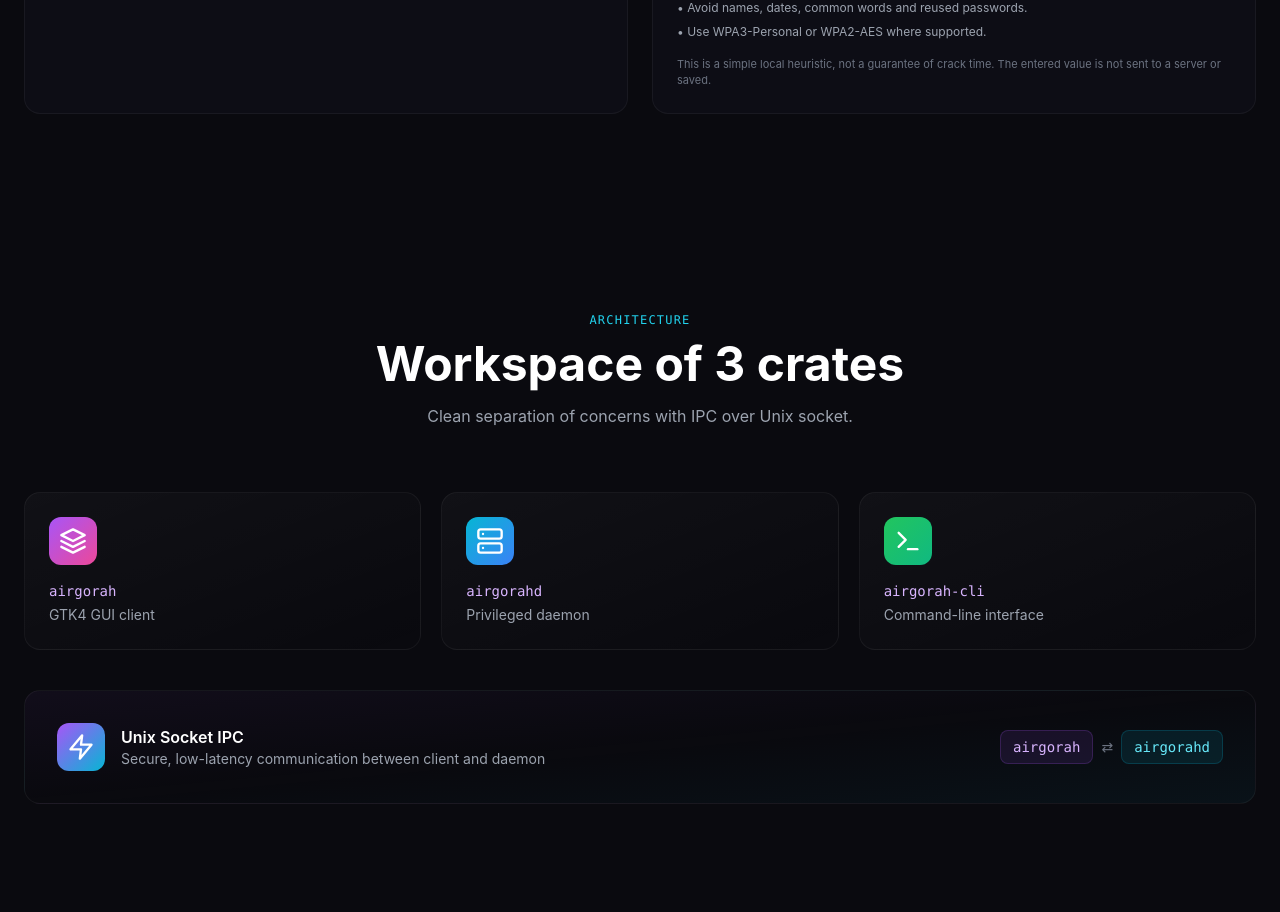
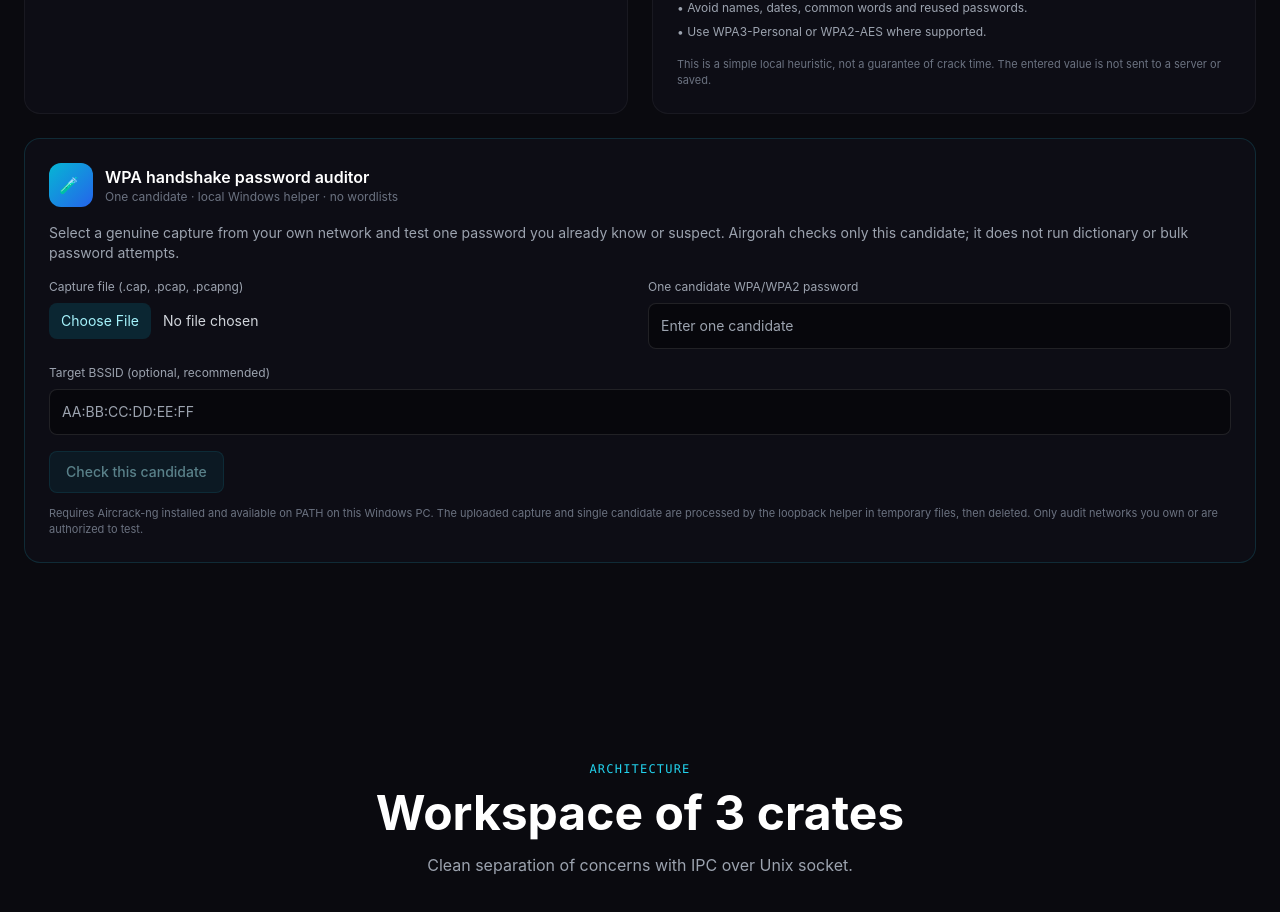
Before and after one commit to kiregehibase-hue/Airgorah, a React (Vite) app: page / in a window 1280 px wide. Shown: the part 4860-5772 px from the top of the page. Built offline with nearby package versions, Linux system fonts and the light colour scheme.

Commit message:
Add local single-candidate WPA handshake auditor

```diff
--- a/src/PasswordSecurityLab.tsx
+++ b/src/PasswordSecurityLab.tsx
@@ -12,6 +12,11 @@ export default function PasswordSecurityLab() {
   const [loadingProfiles, setLoadingProfiles] = useState(false);
   const [revealing, setRevealing] = useState(false);
   const [testPassword, setTestPassword] = useState('');
+  const [handshakeFile, setHandshakeFile] = useState<File | null>(null);
+  const [handshakeCandidate, setHandshakeCandidate] = useState('');
+  const [handshakeBssid, setHandshakeBssid] = useState('');
+  const [auditStatus, setAuditStatus] = useState('');
+  const [auditBusy, setAuditBusy] = useState(false);
 
   const loadProfiles = async () => {
     setLoadingProfiles(true);
@@ -56,6 +61,28 @@ export default function PasswordSecurityLab() {
     } finally {
       setRevealing(false);
     }
+  };
+
+  const auditHandshake = async () => {
+    if (!handshakeFile || !handshakeCandidate) { setAuditStatus('Choose a capture file and enter one candidate password.'); return; }
+    setAuditBusy(true); setAuditStatus('Checking one candidate locally…');
+    try {
+      const encoded = await new Promise<string>((resolve, reject) => {
+        const reader = new FileReader();
+        reader.onerror = () => reject(new Error('Could not read the capture file.'));
+        reader.onload = () => resolve(String(reader.result).split(',')[1] || '');
+        reader.readAsDataURL(handshakeFile);
+      });
+      const response = await fetch('http://127.0.0.1:8765/api/handshake-audit', {
+        method: 'POST', headers: { 'Content-Type': 'application/json' },
+        body: JSON.stringify({ filename: handshakeFile.name, capture_base64: encoded, candidate: handshakeCandidate, bssid: handshakeBssid.trim() }),
+        cache: 'no-store',
+      });
+      const payload = await response.json() as { status?: string; message?: string; error?: string };
+      if (!response.ok) throw new Error(payload.error || 'HTTP ' + response.status);
+      setAuditStatus(payload.message || payload.status || 'Audit completed.');
+    } catch (error) { setAuditStatus(error instanceof Error ? error.message : 'The local audit could not be completed.'); }
+    finally { setAuditBusy(false); }
   };
 
   const strength = (() => {
@@ -120,6 +147,28 @@ export default function PasswordSecurityLab() {
             <p className="mt-4 text-[11px] text-gray-500">This is a simple local heuristic, not a guarantee of crack time. The entered value is not sent to a server or saved.</p>
           </div>
         </div>
+
+        <div className="mt-6 rounded-2xl bg-[#0d0d15] border border-cyan-400/15 p-6">
+          <div className="flex items-center gap-3 mb-4">
+            <div className="w-11 h-11 rounded-xl bg-gradient-to-br from-cyan-500 to-blue-600 p-2.5 text-white">🧪</div>
+            <div><h3 className="text-white font-semibold">WPA handshake password auditor</h3><p className="text-xs text-gray-500">One candidate · local Windows helper · no wordlists</p></div>
+          </div>
+          <p className="text-sm text-gray-400 mb-4">Select a genuine capture from your own network and test one password you already know or suspect. Airgorah checks only this candidate; it does not run dictionary or bulk password attempts.</p>
+          <div className="grid md:grid-cols-2 gap-4">
+            <label className="text-xs text-gray-400">Capture file (.cap, .pcap, .pcapng)
+              <input type="file" accept=".cap,.pcap,.pcapng" onChange={e => { setHandshakeFile(e.target.files?.[0] || null); setAuditStatus(''); }} className="mt-2 block w-full text-sm text-gray-300 file:mr-3 file:rounded-lg file:border-0 file:bg-cyan-500/15 file:px-3 file:py-2 file:text-cyan-200" />
+            </label>
+            <label className="text-xs text-gray-400">One candidate WPA/WPA2 password
+              <input type="password" autoComplete="off" value={handshakeCandidate} onChange={e => setHandshakeCandidate(e.target.value)} placeholder="Enter one candidate" className="mt-2 w-full rounded-lg bg-black/40 border border-white/10 text-white px-3 py-3 text-sm" />
+            </label>
+            <label className="text-xs text-gray-400 md:col-span-2">Target BSSID (optional, recommended)
+              <input value={handshakeBssid} onChange={e => setHandshakeBssid(e.target.value)} placeholder="AA:BB:CC:DD:EE:FF" className="mt-2 w-full rounded-lg bg-black/40 border border-white/10 text-white px-3 py-3 text-sm" />
+            </label>
+          </div>
+          <button onClick={auditHandshake} disabled={auditBusy || !handshakeFile || !handshakeCandidate} className="mt-4 px-4 py-2.5 rounded-lg bg-cyan-500/15 border border-cyan-400/20 text-cyan-200 hover:bg-cyan-500/25 disabled:opacity-50 text-sm font-medium">{auditBusy ? 'Auditing locally…' : 'Check this candidate'}</button>
+          {auditStatus && <p className="mt-4 rounded-lg bg-black/30 p-3 text-sm text-gray-200 break-words" role="status">{auditStatus}</p>}
+          <p className="mt-3 text-[11px] text-gray-500">Requires Aircrack-ng installed and available on PATH on this Windows PC. The uploaded capture and single candidate are processed by the loopback helper in temporary files, then deleted. Only audit networks you own or are authorized to test.</p>
+        </div>
       </div>
     </section>
   );
```
